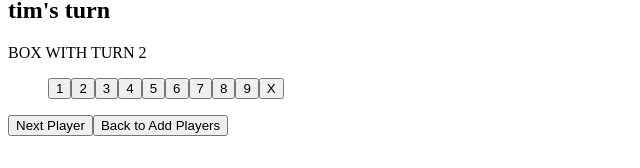
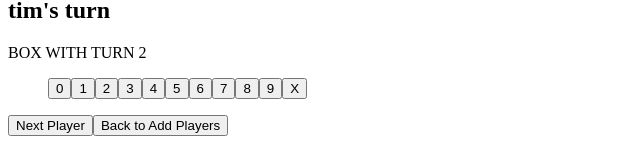
Before and after one commit to t-cbailey/bowling-scorecard, a React (Vite) app: page /play in a window 1280 px wide. Shown: the part 188-356 px from the top of the page, without its empty margins (0-640 px from the left). Built offline with nearby package versions, Linux system fonts and the light colour scheme.

Commit message:
modified handling of X. Added 0 opetion

```diff
--- a/src/components/CurrentTurn.tsx
+++ b/src/components/CurrentTurn.tsx
@@ -16,6 +16,11 @@ function CurrentTurn({
     const targetName = (e.target as HTMLButtonElement).value;
 
     setPlayers((curr: Player[]) => {
+      if (targetName === "X") {
+        curr[playerIndex].turns.push(["10", "0"]);
+        setButtonsDisabled(true);
+        return [...curr];
+      }
       if (Array.isArray(curr[playerIndex].turns[frameCount])) {
         curr[playerIndex].turns[frameCount].push(targetName);
       } else {
@@ -23,14 +28,6 @@ function CurrentTurn({
       }
       return [...curr];
     });
-
-    if (targetName === "X") {
-      setPlayers((curr: Player[]) => {
-        curr[playerIndex].turns[frameCount].push("0");
-        return [...curr];
-      });
-      setButtonsDisabled(true);
-    }
     setTurnCount(turnCount + 1);
   };
 
@@ -45,6 +42,13 @@ function CurrentTurn({
       <div>{}</div>
       <div>BOX WITH TURN 2</div>
       <ol>
+        <button
+          disabled={buttonsDisabled}
+          value={1}
+          onClick={handleScoreSelect}
+        >
+          0
+        </button>
         <button
           disabled={buttonsDisabled}
           value={1}
```
